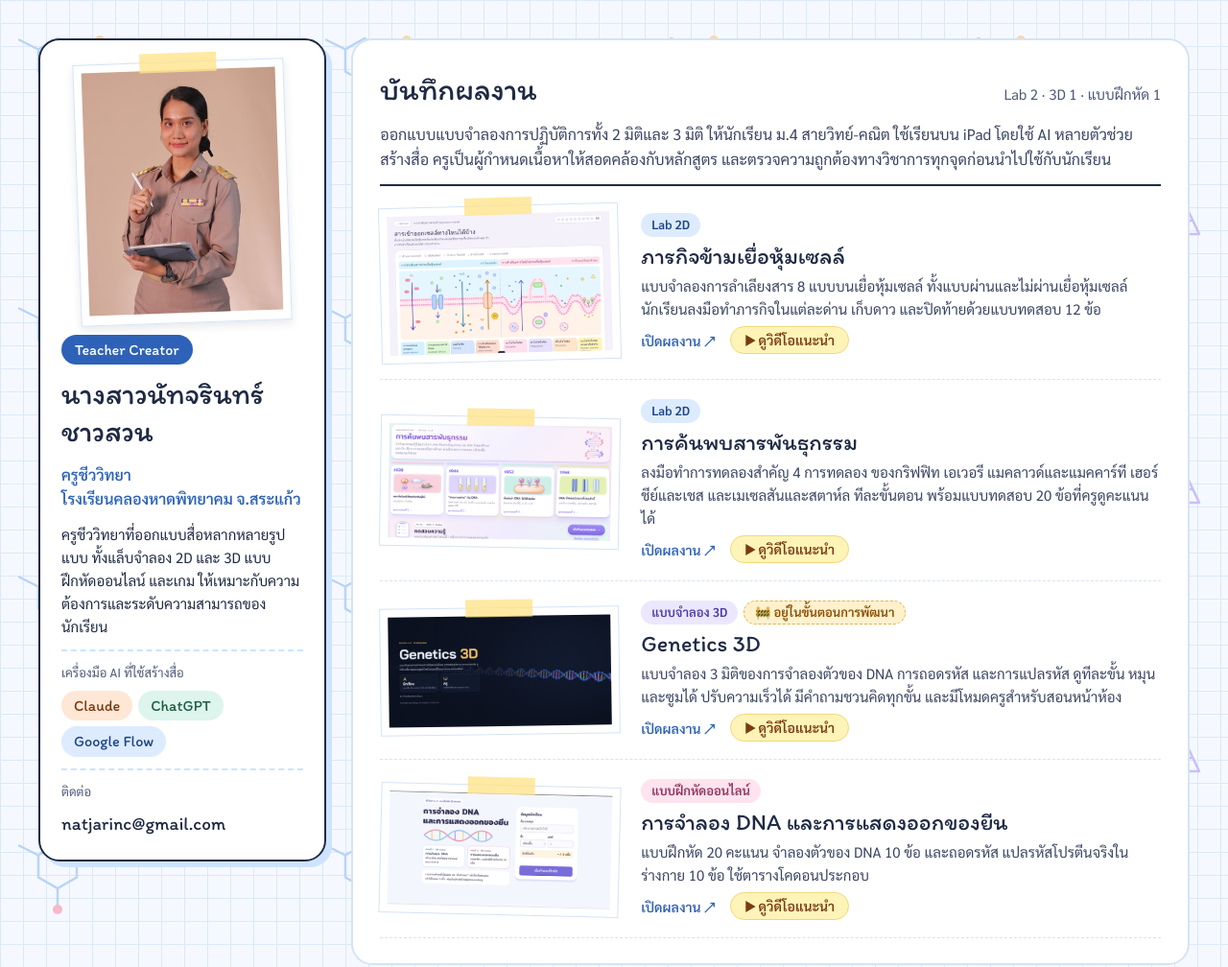
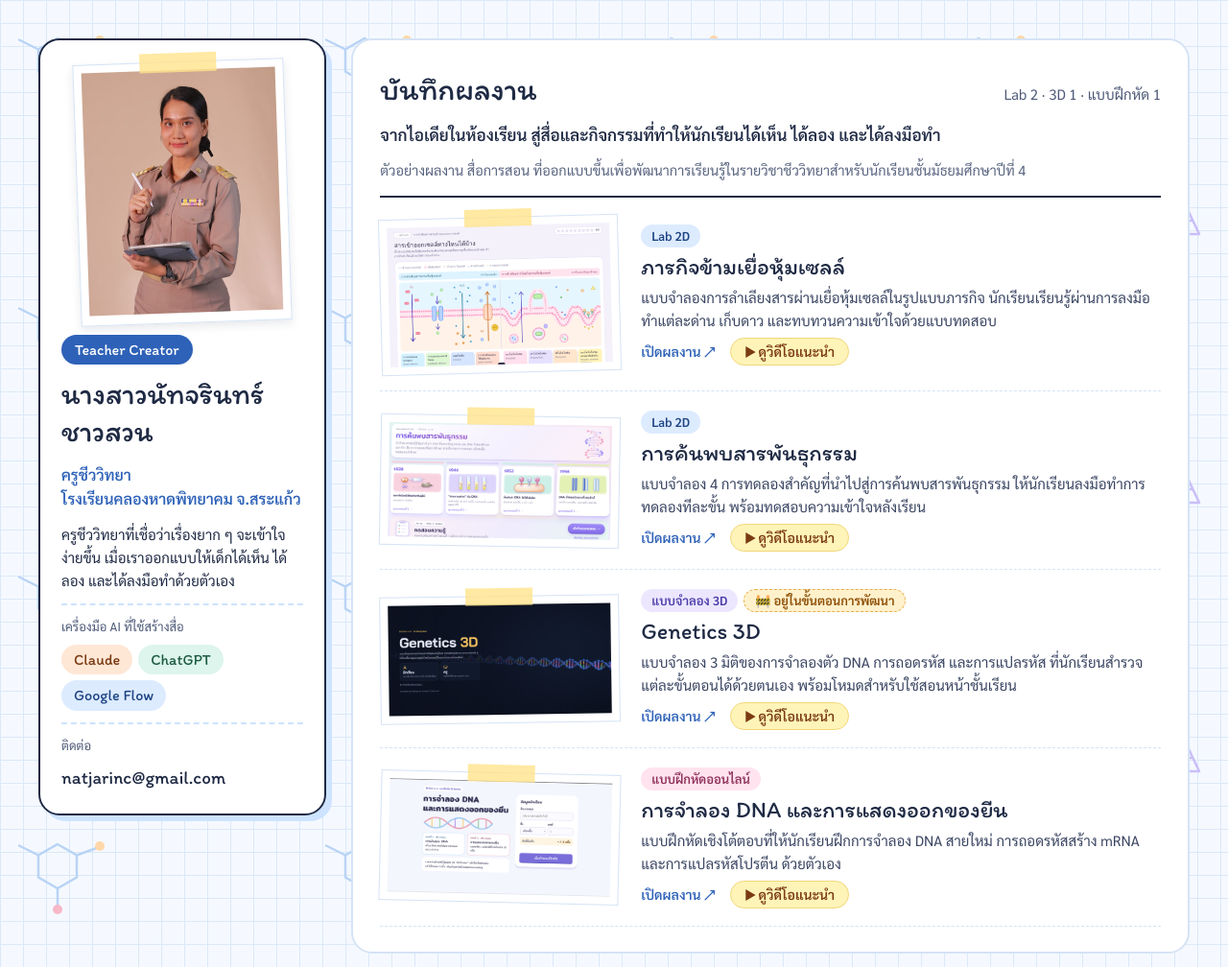
Before and after one commit to Buttercentury/Natjarin-Port, a plain HTML site: page index.html in a window 1280 px wide. Shown: the top 1008 px of the page at 96% size. Drawn offline with Linux system fonts and the light colour scheme.

Commit message:
index.html

```diff
--- a/index.html
+++ b/index.html
@@ -44,7 +44,8 @@ h1{margin:0;font-family:var(--hand);font-weight:400;font-size:31px;line-height:1
 .phead .top{display:flex;justify-content:space-between;align-items:baseline;gap:10px;flex-wrap:wrap}
 h2{margin:0;font-family:var(--hand);font-weight:400;font-size:32px}
 h3{margin:0;font-family:var(--hand);font-weight:400;font-size:24px}
-.intro{margin:0;color:#3B4663}
+.intro{margin:0;color:#1F2A44;font-size:17px;font-weight:600}
+.intro2{margin:4px 0 0;color:#5A6580;font-size:14.5px}
 .work{display:grid;grid-template-columns:250px minmax(0,1fr);gap:22px;align-items:center;padding-bottom:18px;border-bottom:1.5px dashed var(--line);color:var(--ink)}
 .work:hover .wt{color:var(--blue)}
 .wt{color:inherit;text-decoration:none}
@@ -86,7 +87,7 @@ dialog.vid::backdrop{background:rgba(31,42,68,.55)}
     <span class="badge">Teacher Creator</span>
     <h1><span class="nw">นางสาวนัทจรินทร์</span> <span class="nw">ชาวสวน</span></h1>
     <p class="pos">ครูชีววิทยา<br>โรงเรียนคลองหาดพิทยาคม จ.สระแก้ว</p>
-    <p class="bio">ครูชีววิทยาที่ออกแบบสื่อหลากหลายรูปแบบ ทั้งแล็บจำลอง 2D และ 3D แบบฝึกหัดออนไลน์ และเกม ให้เหมาะกับความต้องการและระดับความสามารถของนักเรียน</p>
+    <p class="bio">ครูชีววิทยาที่เชื่อว่าเรื่องยาก ๆ จะเข้าใจง่ายขึ้น เมื่อเราออกแบบให้เด็กได้เห็น ได้ลอง และได้ลงมือทำด้วยตัวเอง</p>
     <div class="sep">
       <span class="k">เครื่องมือ AI ที่ใช้สร้างสื่อ</span>
       <div class="tags">
@@ -105,7 +106,8 @@ dialog.vid::backdrop{background:rgba(31,42,68,.55)}
 <main class="page">
   <div class="phead">
     <div class="top"><h2>บันทึกผลงาน</h2><span class="k" style="font-size:15px">Lab 2 · 3D 1 · แบบฝึกหัด 1</span></div>
-    <p class="intro">ออกแบบแบบจำลองการปฏิบัติการทั้ง 2 มิติและ 3 มิติ ให้นักเรียน ม.4 สายวิทย์-คณิต ใช้เรียนบน iPad โดยใช้ AI หลายตัวช่วยสร้างสื่อ ครูเป็นผู้กำหนดเนื้อหาให้สอดคล้องกับหลักสูตร และตรวจความถูกต้องทางวิชาการทุกจุดก่อนนำไปใช้กับนักเรียน</p>
+    <p class="intro">จากไอเดียในห้องเรียน สู่สื่อและกิจกรรมที่ทำให้นักเรียนได้เห็น ได้ลอง และได้ลงมือทำ</p>
+    <p class="intro2">ตัวอย่างผลงาน สื่อการสอน ที่ออกแบบขึ้นเพื่อพัฒนาการเรียนรู้ในรายวิชาชีววิทยาสำหรับนักเรียนชั้นมัธยมศึกษาปีที่ 4</p>
   </div>
 
   <article class="work">
@@ -113,7 +115,7 @@ dialog.vid::backdrop{background:rgba(31,42,68,.55)}
     <span class="wtext">
       <span class="wtag" style="background:#DDEBFF;color:#1D4483">Lab 2D</span>
       <a class="wt" href="https://buttercentury.github.io/Cell-transport/" target="_blank" rel="noopener">ภารกิจข้ามเยื่อหุ้มเซลล์</a>
-      <span class="wd">แบบจำลองการลำเลียงสาร 8 แบบบนเยื่อหุ้มเซลล์ ทั้งแบบผ่านและไม่ผ่านเยื่อหุ้มเซลล์ นักเรียนลงมือทำภารกิจในแต่ละด่าน เก็บดาว และปิดท้ายด้วยแบบทดสอบ 12 ข้อ</span>
+      <span class="wd">แบบจำลองการลำเลียงสารผ่านเยื่อหุ้มเซลล์ในรูปแบบภารกิจ นักเรียนเรียนรู้ผ่านการลงมือทำแต่ละด่าน เก็บดาว และทบทวนความเข้าใจด้วยแบบทดสอบ</span>
       <span class="acts"><a class="open" href="https://buttercentury.github.io/Cell-transport/" target="_blank" rel="noopener">เปิดผลงาน ↗</a><button type="button" class="vbtn" data-n="1" data-video="https://drive.google.com/file/d/1qRU64sPGTkc3kpEYP4MrmcRbQMYng7HS/view?usp=drive_link" hidden>▶ ดูวิดีโอแนะนำ</button></span>
     </span>
   </article>
@@ -123,7 +125,7 @@ dialog.vid::backdrop{background:rgba(31,42,68,.55)}
     <span class="wtext">
       <span class="wtag" style="background:#DDEBFF;color:#1D4483">Lab 2D</span>
       <a class="wt" href="https://buttercentury.github.io/geneticsexercise1/" target="_blank" rel="noopener">การค้นพบสารพันธุกรรม</a>
-      <span class="wd">ลงมือทำการทดลองสำคัญ 4 การทดลอง ของกริฟฟิท เอเวอรี แมคลาวด์และแมคคาร์ที เฮอร์ชีย์และเชส และเมเซลสันและสตาห์ล ทีละขั้นตอน พร้อมแบบทดสอบ 20 ข้อที่ครูดูคะแนนได้</span>
+      <span class="wd">แบบจำลอง 4 การทดลองสำคัญที่นำไปสู่การค้นพบสารพันธุกรรม ให้นักเรียนลงมือทำการทดลองทีละขั้น พร้อมทดสอบความเข้าใจหลังเรียน</span>
       <span class="acts"><a class="open" href="https://buttercentury.github.io/geneticsexercise1/" target="_blank" rel="noopener">เปิดผลงาน ↗</a><button type="button" class="vbtn" data-n="2" data-video="https://drive.google.com/file/d/1e3pw4T0xEcXKAEgzM2K1BEPOj3JUZTtQ/view?usp=drive_link" hidden>▶ ดูวิดีโอแนะนำ</button></span>
     </span>
   </article>
@@ -133,7 +135,7 @@ dialog.vid::backdrop{background:rgba(31,42,68,.55)}
     <span class="wtext">
       <span class="tagrow"><span class="wtag" style="background:#ECE7FF;color:#4A3BA8">แบบจำลอง 3D</span><span class="dev">🚧 อยู่ในขั้นตอนการพัฒนา</span></span>
       <a class="wt" href="https://buttercentury.github.io/DNAnGene/" target="_blank" rel="noopener">Genetics 3D</a>
-      <span class="wd">แบบจำลอง 3 มิติของการจำลองตัวของ DNA การถอดรหัส และการแปลรหัส ดูทีละขั้น หมุนและซูมได้ ปรับความเร็วได้ มีคำถามชวนคิดทุกขั้น และมีโหมดครูสำหรับสอนหน้าห้อง</span>
+      <span class="wd">แบบจำลอง 3 มิติของการจำลองตัว DNA การถอดรหัส และการแปลรหัส ที่นักเรียนสำรวจแต่ละขั้นตอนได้ด้วยตนเอง พร้อมโหมดสำหรับใช้สอนหน้าชั้นเรียน</span>
       <span class="acts"><a class="open" href="https://buttercentury.github.io/DNAnGene/" target="_blank" rel="noopener">เปิดผลงาน ↗</a><button type="button" class="vbtn" data-n="3" data-video="https://drive.google.com/file/d/1fTfWjvTfW7Wxy4mr0Aygd-U9GlwinyA-/view?usp=drive_link" hidden>▶ ดูวิดีโอแนะนำ</button></span>
     </span>
   </article>
@@ -143,7 +145,7 @@ dialog.vid::backdrop{background:rgba(31,42,68,.55)}
     <span class="wtext">
       <span class="wtag" style="background:#FFE3EE;color:#8E2F5A">แบบฝึกหัดออนไลน์</span>
       <a class="wt" href="https://buttercentury.github.io/DNARepNGeneExp/" target="_blank" rel="noopener">การจำลอง DNA และการแสดงออกของยีน</a>
-      <span class="wd">แบบฝึกหัด 20 คะแนน จำลองตัวของ DNA 10 ข้อ และถอดรหัส แปลรหัสโปรตีนจริงในร่างกาย 10 ข้อ ใช้ตารางโคดอนประกอบ</span>
+      <span class="wd">แบบฝึกหัดเชิงโต้ตอบที่ให้นักเรียนฝึกการจำลอง DNA สายใหม่ การถอดรหัสสร้าง mRNA และการแปลรหัสโปรตีน ด้วยตัวเอง</span>
       <span class="acts"><a class="open" href="https://buttercentury.github.io/DNARepNGeneExp/" target="_blank" rel="noopener">เปิดผลงาน ↗</a><button type="button" class="vbtn" data-n="4" data-video="https://drive.google.com/file/d/1uYnOj55Ynokzgya9BC-dmrorTA4C4blr/view?usp=drive_link" hidden>▶ ดูวิดีโอแนะนำ</button></span>
     </span>
   </article>
```
